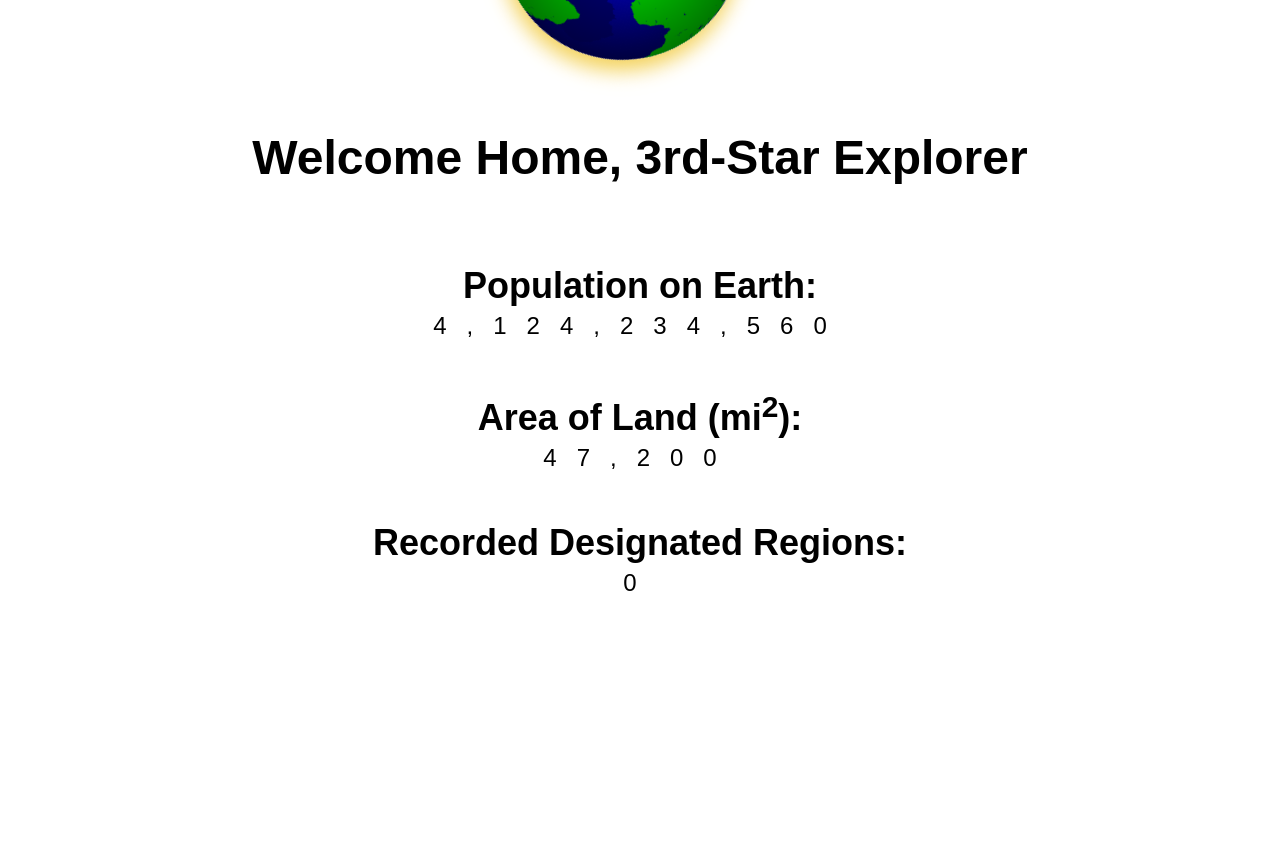
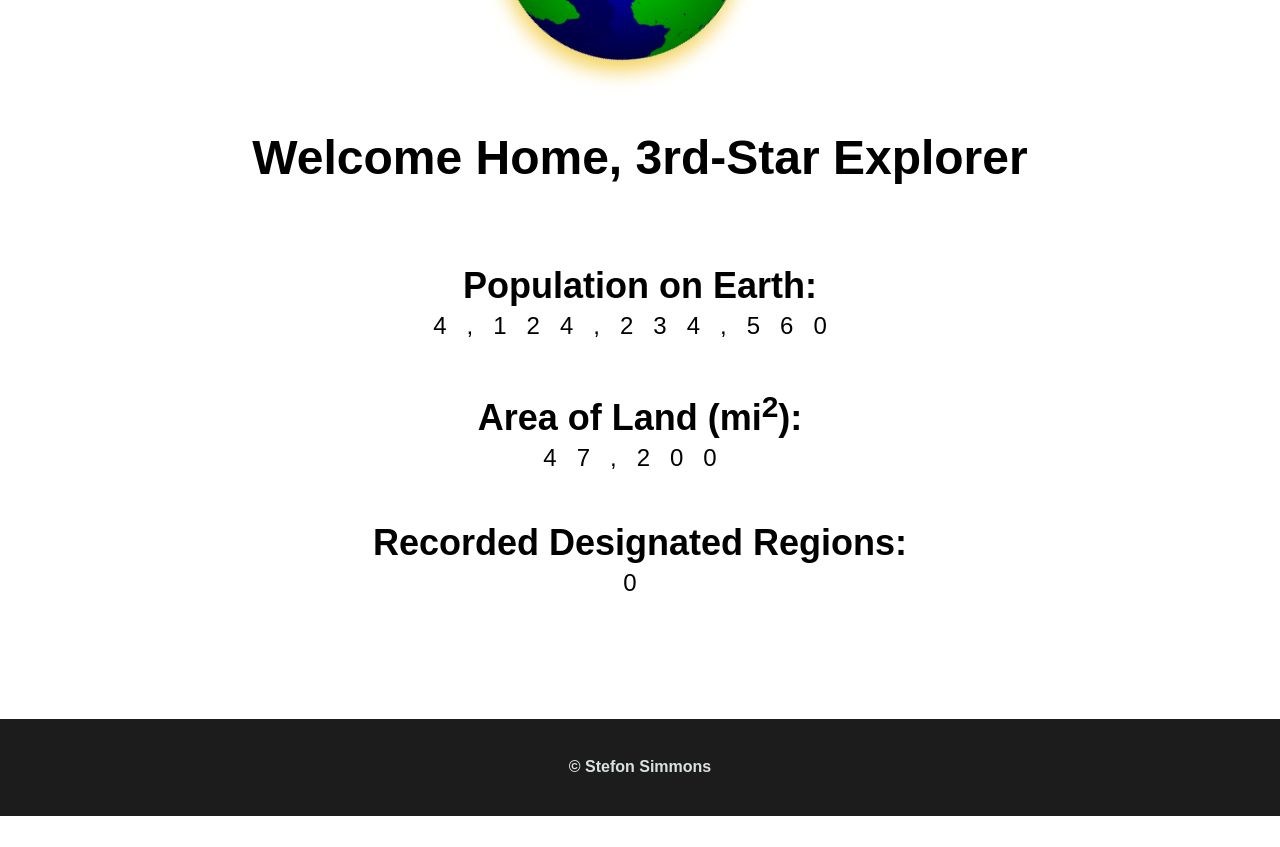
Before and after one commit to StefonSimmons/world-tour, a React (Create React App) app in the folder world-tour/: page / in a window 1280 px wide. Shown: the part 200-1047 px from the top of the page. After the commit the page ends 1016 px from the top, so only its background shows below. Built offline with nearby package versions, Linux system fonts and the light colour scheme; no server answers.

Commit message:
footer placed

```diff
--- a/world-tour/src/components/AboutPage/About.js
+++ b/world-tour/src/components/AboutPage/About.js
@@ -6,7 +6,7 @@ const Main = styled.main`
   display: flex;
   justify-content: center;
   text-align: center;
-  margin: 225px 0;
+  margin: 225px 0 100px 0;
 `
 const Section = styled.section`
   width: 900px;
--- a/world-tour/src/components/App-renderer/App.js
+++ b/world-tour/src/components/App-renderer/App.js
@@ -7,6 +7,7 @@ import Contact from '../ContactPage/Contact'
 import Explorer from '../ExplorerPage/Explorer'
 import Region from '../RegionPage/Region'
 import Country from '../CountryPage/Country'
+import Footer from '../Footer-global/Footer'
 import {Route, Switch} from 'react-router-dom'
 
 
@@ -105,7 +106,7 @@ function App() {
         </Route>
 
       </Switch>
-
+      <Footer/>
     </div>
   );
 }
--- a/world-tour/src/components/CountryPage/Country.js
+++ b/world-tour/src/components/CountryPage/Country.js
@@ -4,16 +4,19 @@ import CountUp from 'react-countup'
 import styled from 'styled-components'
 
 const Main = styled.main`
+  display: flex;
+  align-items: center;
+  flex-direction: column;
   text-align: left;
-  margin: 175px 0;
-  padding: 0 0 0 0px;
+  margin: 250px 0 0 0;
+  padding-bottom: 80px
 `
 const Summary = styled.section`
   width: 500px;
   background-color: rgba(20,20,20,.1);
   box-shadow: 5px 10px 20px rgb(20,20,20);
   padding: 40px 0 40px 100px;
-  margin-bottom: 30px
+  margin-bottom: 50px
 `
 const Header = styled.h1`
   margin-bottom: 5px;
@@ -25,13 +28,12 @@ const NativeName = styled.i`
   font-size: 12px;
   letter-spacing: 5px;
 `
-
 const Divider = styled.hr`
-  width: 350px;
+  width: 450px;
   margin: 18px 0px
 `
 const Table = styled.table`
-  width: 350px
+  width: 450px
 `
 const Label = styled.td`
   font-family: 'Nunito Sans', sans-serif;
--- a/world-tour/src/components/ExplorerPage/Explorer.css
+++ b/world-tour/src/components/ExplorerPage/Explorer.css
@@ -31,3 +31,6 @@
   background-repeat: no-repeat;
   background-size: cover;
 }
+.null{
+  background-color: blue
+}
--- a/world-tour/src/components/ExplorerPage/Explorer.js
+++ b/world-tour/src/components/ExplorerPage/Explorer.js
@@ -6,7 +6,7 @@ import styled from 'styled-components'
 const Main = styled.main`
   justify-content: center;
   text-align: center;
-  margin: 225px 0
+  margin: 225px 0 0 0
 `
 
 const SectionRandom = styled.section`
--- /dev/null
+++ b/world-tour/src/components/Footer-global/Footer.js
@@ -0,0 +1,33 @@
+import React from 'react'
+import styled from 'styled-components'
+
+const Foot = styled.footer`
+  position: absolute;
+  bottom: 0px;
+  width: 100%;
+  height: 1vh;
+  text-align: center;
+`
+const Bottom = styled.div`
+  background-color: rgb(28,28,28);
+  padding: 2px 0;
+`
+const Text = styled.h6`
+  font-family: 'Merriweather Sans', sans-serif;
+  font-size: 16px;
+  color: #DAE2DF;
+`
+
+function Footer() {
+  return (
+    <div>
+      <Foot>
+        <Bottom>
+          <Text>&copy; Stefon Simmons</Text>
+        </Bottom>
+      </Foot>
+    </div>
+  )
+}
+
+export default Footer
--- a/world-tour/src/components/HomePage/Home.js
+++ b/world-tour/src/components/HomePage/Home.js
@@ -5,7 +5,8 @@ import CountUp from 'react-countup'
 const Main = styled.main`
   justify-content: center;
   text-align: center;
-  margin: 250px 0
+  margin: 250px 0 0 0;
+  padding-bottom: 5rem;
 `
 const Welcome = styled.h1`
   margin-bottom: 80px;
--- a/world-tour/src/components/RegionPage/Region.js
+++ b/world-tour/src/components/RegionPage/Region.js
@@ -10,8 +10,8 @@ const Main = styled.main`
   display: flex;
   justify-content: space-between;
   text-align: left;
-  margin: 125px 0;
-  padding: 0 0 0 0px;
+  margin: 125px 0 0 0;
+  padding-bottom: 80px
 `
 const Header = styled.h1`
   font-family: 'Nunito Sans', sans-serif;
@@ -51,11 +51,14 @@ const Summary = styled.section`
   width: 500px;
   background-color: rgba(20,20,20,.1);
   box-shadow: 5px 10px 20px rgb(20,20,20);
+  border-radius: 8px;
   padding: 60px 0 0 100px
 `
 const SideImage = styled.aside`
   height: 1000px;
   width: 600px;
+  box-shadow: 5px 10px 20px rgb(20,20,20);
+  border-radius: 8px
 `
 
 function Region({regions}) {
--- a/world-tour/src/index.css
+++ b/world-tour/src/index.css
@@ -1,5 +1,7 @@
 body, html{
   margin: 0;
+  position: relative;
+  min-height: 100vh;
   font-family: -apple-system, BlinkMacSystemFont, 'Segoe UI', 'Roboto', 'Oxygen',
     'Ubuntu', 'Cantarell', 'Fira Sans', 'Droid Sans', 'Helvetica Neue',
     sans-serif;
```
